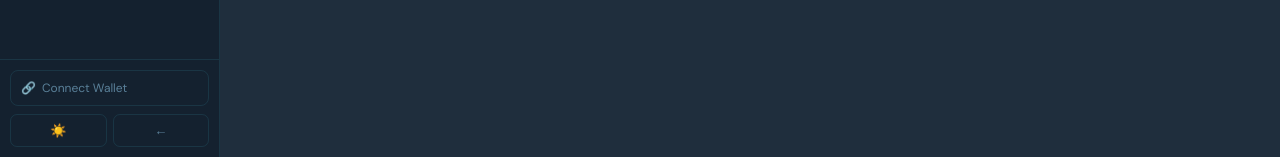
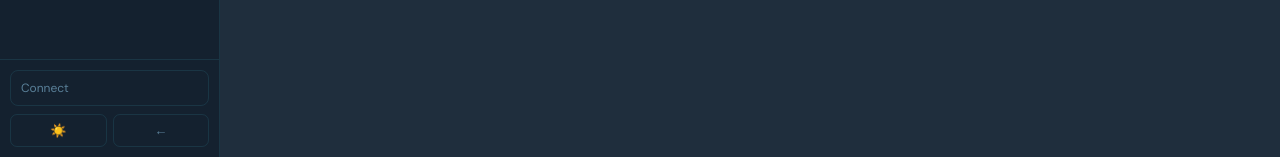
Before and after one commit to msurfx/onchainbridge, a React (Create React App) app: page / in a window 1280 px wide. Shown: the part 643-800 px from the top of the page. Built offline with nearby package versions, Linux system fonts and the light colour scheme.

Commit message:
wallet button — Connect style, lead flow, history persistence

```diff
--- a/src/OnChainBridge.jsx
+++ b/src/OnChainBridge.jsx
@@ -520,7 +520,7 @@ export default function OnChainBridge() {
           <div style={{fontSize:15,fontWeight:700,marginBottom:6,color:C.text}}>🎯 Identified Gaps — <span style={{color:C.accent}}>{d.company}</span></div>
           <div style={{fontSize:13,color:C.textSub,marginBottom:12}}>Activate any gap instantly via connected wallet. Fee captured onchain.</div>
           {!walletConnected
-            ? <button onClick={connectWallet} style={{padding:"9px 20px",borderRadius:8,border:"none",background:`linear-gradient(135deg,${C.accent},${C.purple})`,color:"#fff",fontSize:13,fontWeight:600,cursor:"pointer"}}>🔗 Connect Wallet to Activate</button>
+            ? <button onClick={connectWallet} style={{padding:"9px 20px",borderRadius:8,border:"none",background:`linear-gradient(135deg,${C.accent},${C.purple})`,color:"#fff",fontSize:13,fontWeight:600,cursor:"pointer"}}>Connect to Activate</button>
             : <div style={{display:"flex",alignItems:"center",gap:8}}><span style={{width:8,height:8,borderRadius:"50%",background:C.accent,display:"inline-block",boxShadow:`0 0 6px ${C.accent}`}}/><span style={{fontSize:12,color:C.accent,fontFamily:"var(--mono)"}}>{walletAddress?.slice(0,8)}...{walletAddress?.slice(-4)}</span></div>
           }
         </div>
@@ -797,7 +797,7 @@ export default function OnChainBridge() {
                 {!collapsed&&`${walletAddress?.slice(0,6)}...${walletAddress?.slice(-4)}`}
               </button>
             : <button onClick={connectWallet} style={{width:"100%",padding:collapsed?"9px":"9px 10px",borderRadius:8,border:`1px solid ${C.border}`,background:"transparent",color:C.dim,fontSize:12,cursor:"pointer",marginBottom:8,display:"flex",alignItems:"center",gap:6,justifyContent:collapsed?"center":"flex-start"}}>
-                <span>🔗</span>{!collapsed&&"Connect Wallet"}
+                <span>{!collapsed?"Connect":"◆"}</span>
               </button>
           }
           <div style={{display:"flex",gap:6}}>
```
